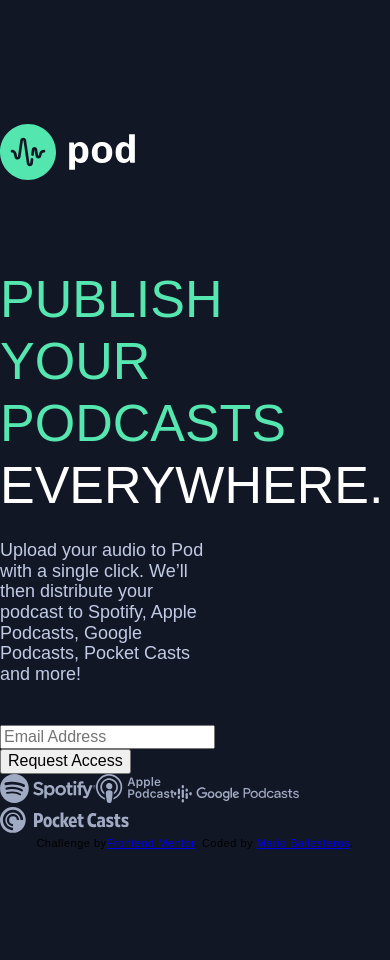
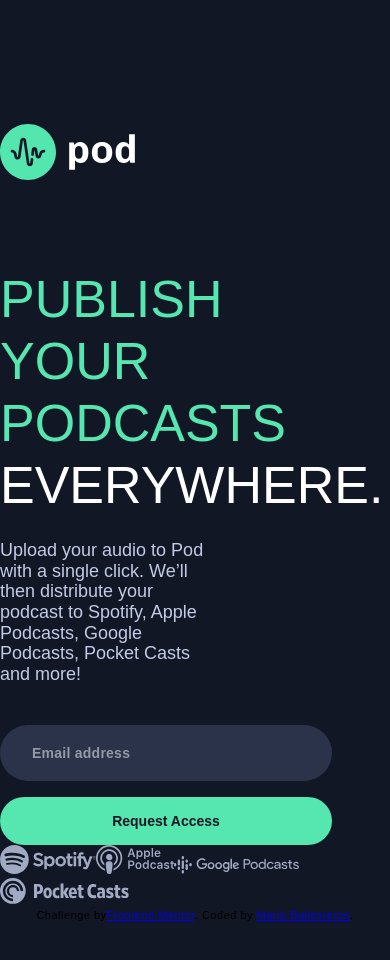
Before and after one commit to ohmymario/pod-landing-page, a React (Create React App) app: page / in a window 390 px wide. Shown: the top 960 px of the page. Built offline with nearby package versions, Linux system fonts and the light colour scheme; a web font is replaced by a local one.

Commit message:
add form styles with mobile view

```diff
--- a/src/components/accessForm/AccessForm.js
+++ b/src/components/accessForm/AccessForm.js
@@ -3,7 +3,7 @@
 const AccessForm = () => {
   return (
     <AccessFormStyles>
-      <input type="email" placeholder="Email Address" />
+      <input type="email" placeholder="Email address" />
       <button>Request Access</button>
     </AccessFormStyles>
   );
--- a/src/components/accessForm/AccessFormStyles.js
+++ b/src/components/accessForm/AccessFormStyles.js
@@ -1,5 +1,61 @@
 import styled from "styled-components";
 
-const AccessFormStyles = styled.form``;
+const AccessFormStyles = styled.form`
+  display: grid;
+  grid-template-columns: 1fr max-content;
+  grid-template-rows: 3.5rem;
+  max-width: 427px;
+
+  @media only screen and (max-width: 600px) {
+    grid-row-gap: 16px;
+    width: 100%;
+  }
+
+  input,
+  button {
+    border: none;
+    border-radius: 40px;
+    font-weight: 700;
+    font-size: 0.875rem;
+  }
+
+  input {
+    color: var(--header);
+    background-color: var(--form-bg);
+    padding-left: 32px;
+    grid-column: 1 / -1;
+    grid-row: 1 / -1;
+    &:focus {
+      outline: 2px solid var(--header-secondary);
+    }
+    &::placeholder {
+      color: var(--header);
+      opacity: 0.5;
+      letter-spacing: 0.25px;
+      vertical-align: sub;
+    }
+  }
+
+  button {
+    color: var(--bg);
+    background-color: var(--header-secondary);
+    cursor: pointer;
+    padding: 16px 27px;
+    transition: background-color 0.35s;
+
+    grid-column: 2 / -1;
+    grid-row: 1 / -1;
+    margin: 5px;
+    &:hover {
+      background-color: #b3ffe2;
+    }
+
+    @media only screen and (max-width: 600px) {
+      grid-column: initial;
+      grid-row: initial;
+      margin: 0;
+    }
+  }
+`;
 
 export default AccessFormStyles;
```
